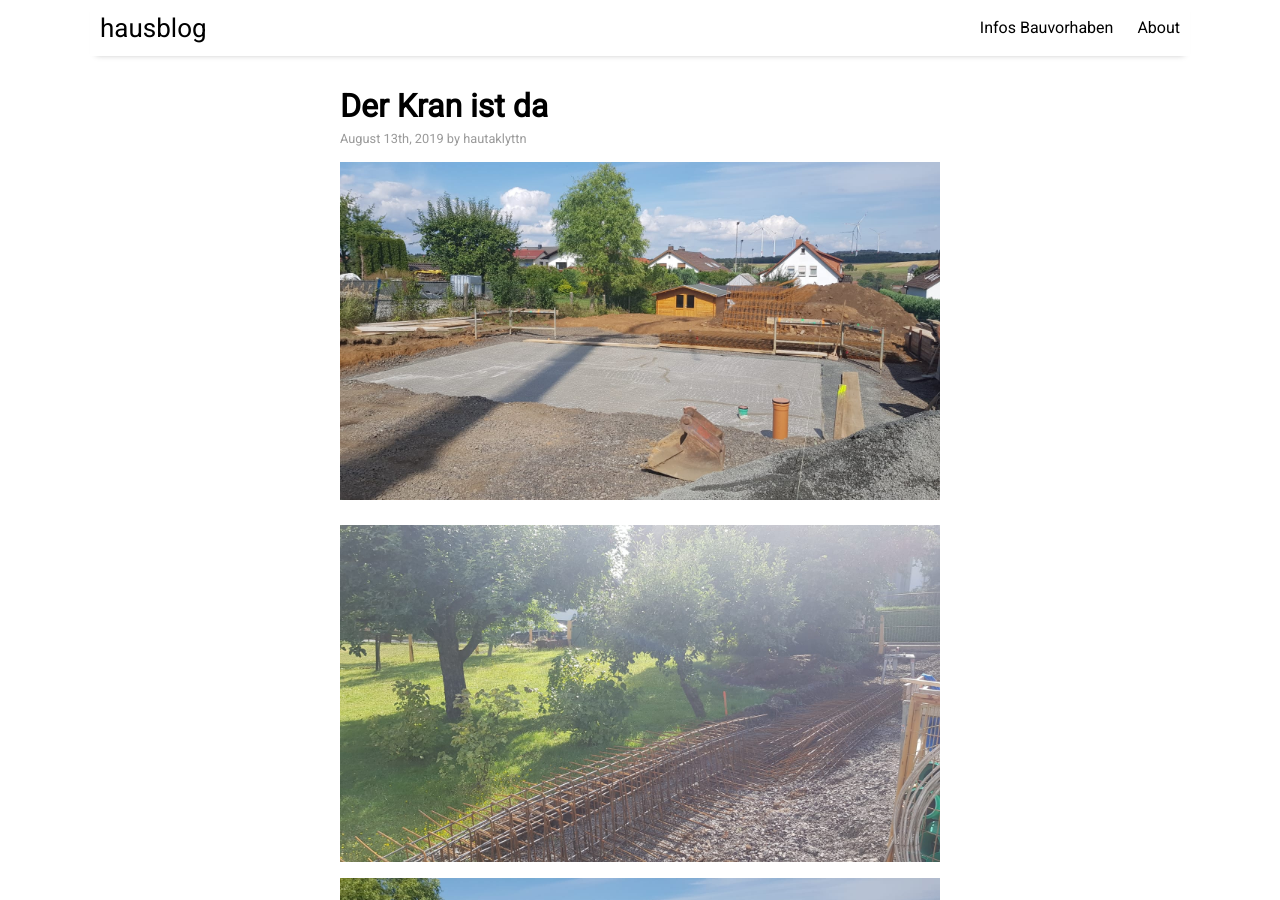
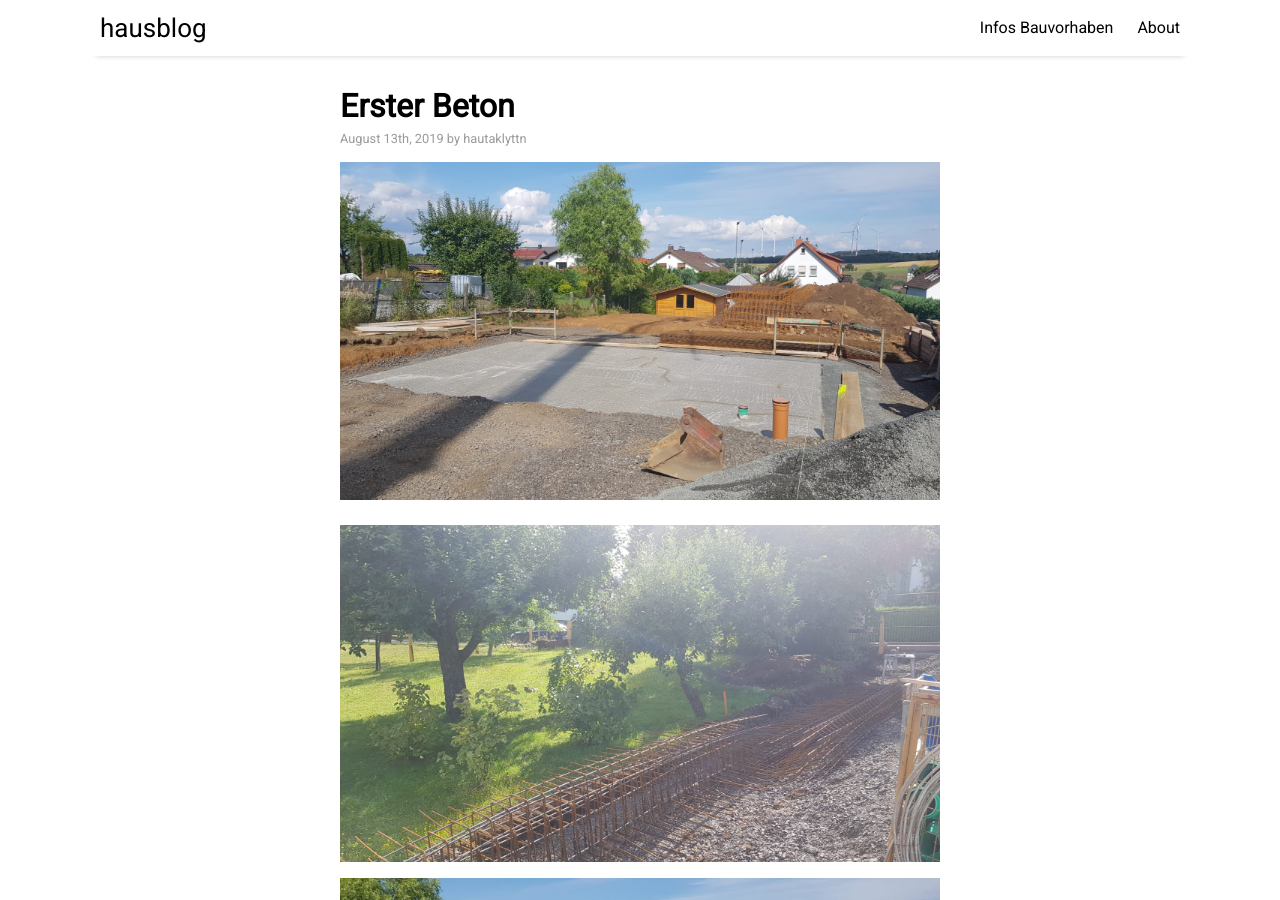
Before and after one commit to Hautaklyttn/hausblog, a Jekyll site: the page built from docs/_posts/2019-08-13-beton.md, in a window 1280 px wide and 900 px high. Built offline with Jekyll 4.4.1, drawn with Linux system fonts in a browser that asks for light colours; nearby versions of some CDN libraries.

Commit message:
Initial adaptions

```diff
--- a/docs/_posts/2019-08-13-beton.md
+++ b/docs/_posts/2019-08-13-beton.md
@@ -1,36 +1,36 @@
 ---
 layout: post
-title: "Der Kran ist da"
+title: "Erster Beton"
 author: "hautaklyttn"
 categories: documentation
 tags: [documentation,sample]
 image: 13_08_2019_(11).jpg
 ---
 
-![(02)](../assets/img/13_08_2019_(2).JPG)
+![(02)](../assets/img/13_08_2019_(2).jpg)
 
-![(03)](../assets/img/13_08_2019_(3).JPG)
+![(03)](../assets/img/13_08_2019_(3).jpg)
 
-![(04)](../assets/img/13_08_2019_(4).JPG)
+![(04)](../assets/img/13_08_2019_(4).jpg)
 
-![(05)](../assets/img/13_08_2019_(5).JPG)
+![(05)](../assets/img/13_08_2019_(5).jpg)
 
-![(06)](../assets/img/13_08_2019_(6).JPG)
+![(06)](../assets/img/13_08_2019_(6).jpg)
 
-![(07)](../assets/img/13_08_2019_(7).JPG)
+![(07)](../assets/img/13_08_2019_(7).jpg)
 
-![(08)](../assets/img/13_08_2019_(8).JPG)
+![(08)](../assets/img/13_08_2019_(8).jpg)
 
-![(09)](../assets/img/13_08_2019_(9).JPG)
+![(09)](../assets/img/13_08_2019_(9).jpg)
 
-![(10)](../assets/img/13_08_2019_(10).JPG)
+![(10)](../assets/img/13_08_2019_(10).jpg)
 
-![(11)](../assets/img/13_08_2019_(11).JPG)
+![(11)](../assets/img/13_08_2019_(11).jpg)
 
-![(12)](../assets/img/13_08_2019_(12).JPG)
+![(12)](../assets/img/13_08_2019_(12).jpg)
 
-![(13)](../assets/img/13_08_2019_(13).JPG)
+![(13)](../assets/img/13_08_2019_(13).jpg)
 
-![(14)](../assets/img/13_08_2019_(14).JPG)
+![(14)](../assets/img/13_08_2019_(14).jpg)
 
-![(1)](../assets/img/13_08_2019_(1).JPG)
+![(1)](../assets/img/13_08_2019_(1).jpg)
```
